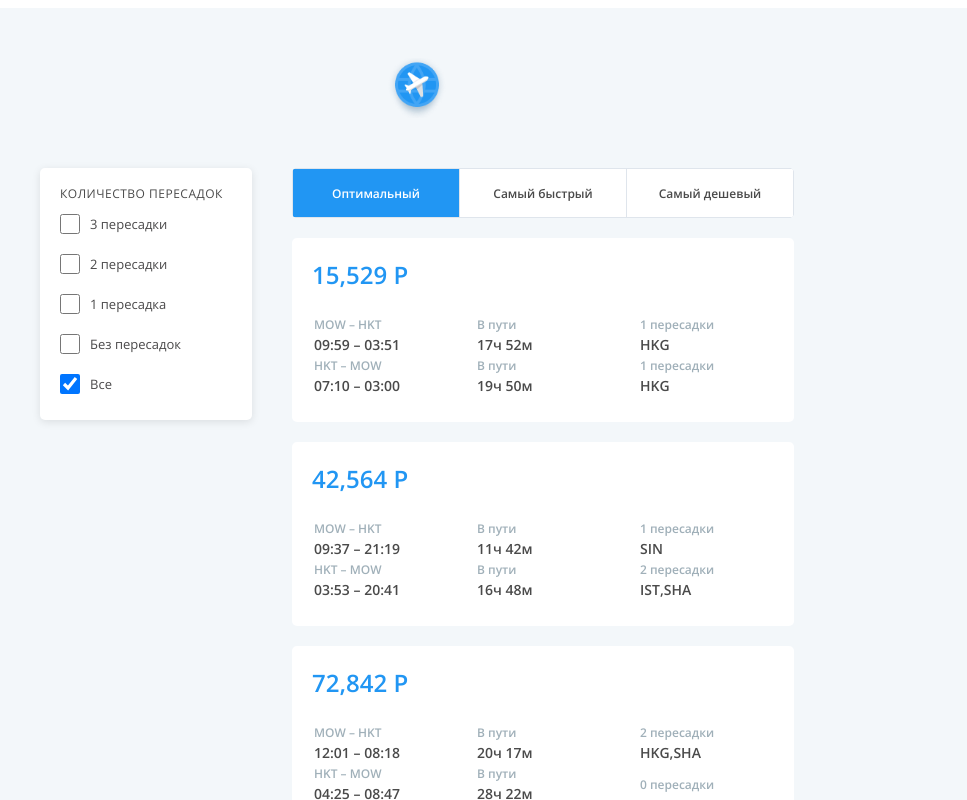
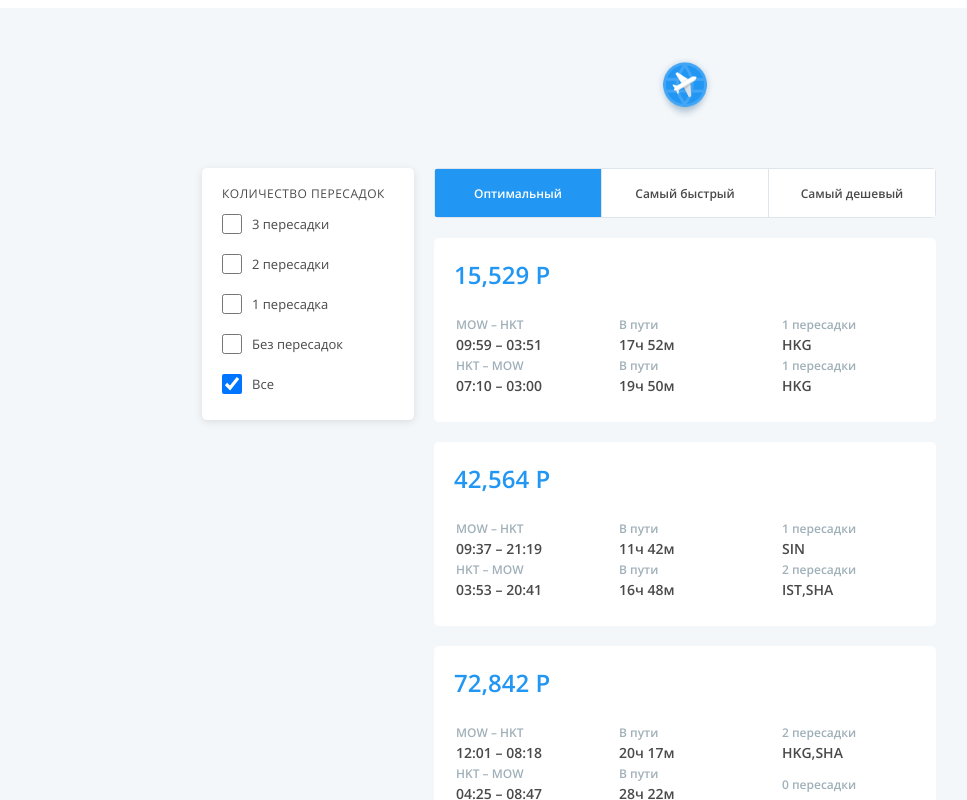
Before and after one commit to NineBots/aviasales_test, a website: page index.html in a window 1280 px wide. Both pictures are taken after a click on the element "Оптимальный". Shown: the top 800 px of the page, without its empty margins (71-1038 px from the left). Drawn offline with Linux system fonts and the light colour scheme; no server answers.

Commit message:
third commit

```diff
--- a/css/main.css
+++ b/css/main.css
@@ -14,6 +14,12 @@
   font-weight: 600;
   src: url('../fonts/open-sans-v40-cyrillic_latin-600.woff2') format('woff2'); /* Chrome 36+, Opera 23+, Firefox 39+, Safari 12+, iOS 10+ */
 }
+.left-column{
+  display: flex;
+  flex-wrap: wrap;
+  justify-content: start;
+  margin-top: 160px;
+}
 * {
   box-sizing: border-box;
 }
@@ -27,31 +33,44 @@ html{
 *, *::before, *::after{
   box-sizing: inherit;
 }
-
+.logo-block{
+  height: 160px;
+  display: flex;
+}
 .ticket-column{
   display: flex;
   flex-wrap: wrap;
   flex-direction: column;
   margin-right: 20px;
 }
+.center{
+  display: flex;
+  flex-wrap: wrap;
+  flex-direction: column;
+  overflow: hidden;
+  align-items: center;
+  margin-left: 20px;
+}
 
 .content {
   width: 100%;
-  height: 1350px;
+  height: 100%;
   background: rgba(243,247,250,1);
   opacity: 1;
   position: relative;
   top: 0px;
   left: 0px;
   overflow: hidden;
+  display: flex;
+  flex-direction: row;
+  justify-content:center;
 }
 .tickets-container{
   width: 502px;
   height: auto;
   opacity: 1;
-  position: absolute;
-  top: 230px;
-  left: 355px;
+  flex: 1; /*  Занимаем оставшееся пространство */
+  margin-bottom: 20px; /*  Создаем пространство между блоками */
   display: flex;
   flex-wrap: wrap;
   flex-direction: column;
@@ -89,9 +108,7 @@ th{
   width: 502px;
   height: 50px;
   opacity: 1;
-  position: absolute;
-  top: 1250px;
-  left: 355px;
+  margin-top: 20px; /*  Располагаем внизу */
   background-color: #2196F3;
   text-align: center;
   display: flex;
@@ -167,11 +184,9 @@ th{
   display: table;
 }
 .sort-container{
-  position: absolute;
+  margin-bottom: 20px; /*  Создаем пространство между блоками */
   width: 502px;
   height: 50px;
-  top: 160px;
-  left: 355px;
   border-radius: 5px;
   overflow: hidden;
 }
@@ -211,7 +226,7 @@ th{
 }
 .filter-container {
   max-width: 232px;
-  min-height: 252px;
+  max-height: 252px;
   height: auto;
   padding-left: 20px;
   padding-top: 20px;
@@ -220,9 +235,7 @@ th{
   background-size: cover;
   border-radius: 5px;
   opacity: 1;
-  position: absolute;
-  top: 160px;
-  left: 103px;
+  margin-bottom: 20px; /*  Создаем пространство между блоками */
   overflow: hidden;
   background: rgba(255,255,255,1);
   box-shadow: 0px 2px 8px rgba(0, 0, 0, 0.10000000149011612);
@@ -288,13 +301,26 @@ th{
   background-position: center center;
   background-size: cover;
   opacity: 1;
-  position: absolute;
-  top: 50px;
-  left: 450px;
+  max-width: 60px; /*  Максимальная ширина */
+  max-height: 60px; /*  Максимальная высота */
+  margin:auto; /*  Создаем пространство между блоками */
   overflow: hidden;
+  vertical-align: middle;
 }
 .logo-img{
   object-fit: cover;
   width: 100%;
   height: 100%;
 }
+@media screen and (max-width: 768px) {
+  .content {
+    flex-direction: column; /*  Элементы располагаются друг под другом */
+  }
+  .left-column{
+    margin-top: 0;
+    justify-content: center;
+  }
+  .center{
+    margin-left: 0;
+  }
+}
--- a/index.html
+++ b/index.html
@@ -8,34 +8,7 @@
     </head>
     <body>
         <div class="content">
-            <div class="more-elems-button">
-                <span class="more-elems-txt">Показать еще 5 билетов!</span>
-            </div>
-            <div class="tickets-container">
-
-            </div>
-            <div class="sort-container">
-                <table class="sort-table">
-                    <tr>
-                        <td class="sort-td">
-                            <div class="sort-button active" id="optimal">
-                                <span class="sort-txt">Оптимальный</span>
-                            </div>
-                        </td>
-                        <td class="sort-td">
-                            <div class="sort-button" id="fastest">
-                                <span class="sort-txt">Самый быстрый</span>
-                            </div>
-                        </td>
-                        <td class="sort-td">
-                            <div class="sort-button" id="cheapest">
-                                <span class="sort-txt">Самый дешевый</span>
-                            </div>
-                        </td>
-                    </tr>
-
-                </table>
-            </div>
+            <div class="left-column">
                 <div class="filter-container">
                     <span class="parametr-name">Количество пересадок</span>
                     <ul class="filter-ul">
@@ -70,12 +43,41 @@
                             </div>
                         </li>
                     </ul>
-
                 </div>
+            </div>
+            <div class="center">
+                <div class="logo-block">
                     <div class="logo-container">
                         <img class= "logo-img" src = "./src/images/logo.png">
                     </div>
                 </div>
+                <div class="sort-container">
+                    <table class="sort-table">
+                        <tr>
+                            <td class="sort-td">
+                                <div class="sort-button active" id="optimal">
+                                    <span class="sort-txt">Оптимальный</span>
+                                </div>
+                            </td>
+                            <td class="sort-td">
+                                <div class="sort-button" id="fastest">
+                                    <span class="sort-txt">Самый быстрый</span>
+                                </div>
+                            </td>
+                            <td class="sort-td">
+                                <div class="sort-button" id="cheapest">
+                                    <span class="sort-txt">Самый дешевый</span>
+                                </div>
+                            </td>
+                        </tr>
+
+                    </table>
+                </div>
+                <div class="tickets-container">
+
+                </div>
+            </div>
+
         </div>
         <script src="./js/main.js"></script>
     </body>
--- a/js/main.js
+++ b/js/main.js
@@ -1,88 +1,125 @@
+//значения фильтра
 var filter_values = ["-1"];
+//значения сортировки
 var sort_value = "Оптимальный";
+
+
+//при создании
 (function(){
   const checkboxAll = document.querySelector("#checkbox_all");
   checkboxAll.checked = new Boolean(true);
-  updateTickets_Local();
+  updateTickets();
 
   // Выбираем все кнопки сортировки
   const sortButtons = document.querySelectorAll(".sort-button");
 
-  // Добавляем обработчик клика для каждой кнопки
+  //обработчик клика для каждой кнопки
   sortButtons.forEach(button => {
     button.addEventListener("click", () => {
+
       // Убираем класс "active" у всех кнопок
       sortButtons.forEach(b => b.classList.remove("active"));
-
       // Добавляем класс "active" нажатой кнопке
       button.classList.add("active");
+
       sort_value = button.id;
-      updateTickets_Local();
+      updateTickets();
     });
   });
 
+  //обработчик изменения для каждого checkbox
   const checkboxes = document.querySelectorAll(".checkbox");
     checkboxes.forEach(checkbox => {
       checkbox.addEventListener('change', () => {
+
         filter_values = [];
+        //получаем все нажатые чекбоксы
         active_checkboxes = document.querySelectorAll(".checkbox:checked");
+        //добавляем их к массиву с фильтрами
         active_checkboxes.forEach(checkbox => filter_values.push(checkbox.value));
-        updateTickets_Local();
+        updateTickets();
       });
     });
 }());
 
-function updateTickets_Local(){
-  fetch('http://localhost:3000/tickets',{
-    method: "GET"})
-  .then(res => {
-    if(res.ok){
-      return res.json();
+
+//получить билеты из источника
+async function updateTickets() {
+  json_server_url = 'http://localhost:3000/tickets';
+  json_local_path = './test_data.json';
+
+  try {
+    const res = await fetch(json_local_path);
+    if (res.ok) {
+      const data = await res.json();
+      addTickets(data.tickets);
+    } else {
+      console.error('Ошибка:', res.status);
     }
-    else{
-      console.log(error);
+  } catch (error) {
+    const res = await fetch(json_server_url);
+    if (res.ok) {
+      const data = await res.json();
+      addTickets(data.tickets);
+    } else {
+      console.error('Ошибка:', res.status);
     }
-  })
-  .then(data => addTickets(data))
-  .catch(updateTickets_Public())
+  }
 }
 
-function updateTickets_Public(){
-  fetch('./test_data.json')
-   .then(res => {
-      return res.json();
-  })
-  .then(data => addTickets(data.tickets))
-  }
 
+//добавить билеты
 function addTickets(tickets){
   const ticketsContainer = document.querySelector(".tickets-container");
   ticketsContainer.innerHTML = "";
-  tickets_limit = 0;
-  ticket_index=0;
-  if(sort_value == "fastest"){
+
+  //сортировка
+  if (sort_value == "fastest"){
     tickets.sort((a,b) => {
-      a_duration = a.segments[0].duration + a.segments[1].duration;
-      b_duration = b.segments[0].duration + b.segments[1].duration;
-      return a_duration-b_duration;
+      return (a.segments[0].duration + a.segments[1].duration) -
+             (b.segments[0].duration + b.segments[1].duration);
     })
   }
   else if(sort_value == "cheapest"){
-    tickets.sort((a,b) => {
-      a_price = a.price;
-      b_price = b.price;
-      return a_price-b_price;
-    })
+    tickets.sort((a,b) => {return a.price - b.price})
   }
+
+  //фильтрация и отображение
+  tickets_limit = 0;
+  ticket_index = 0;
   while(tickets_limit != 5){
     ticket = tickets[ticket_index];
-    stops = 0;
-    ticket.segments.forEach(segment => {
-      segment.stops.forEach(() => stops+=1)
-    })
-    if(filter_values.includes(""+stops) || filter_values.includes("-1") || filter_values.length == 0){
-      price = new Intl.NumberFormat().format(ticket.price)
-      ticketsContainer.innerHTML += `
+    stops = getNumOfStops(ticket);
+
+    if (filter_values.includes(""+stops) ||
+        filter_values.includes("-1") ||
+        filter_values.length == 0) {
+      putTicketInContainer(ticketsContainer, ticket);
+      tickets_limit += 1;
+    }
+    ticket_index+=1;
+  }
+  ticketsContainer.innerHTML += `
+  <div class="more-elems-button">
+    <span class="more-elems-txt">Показать еще 5 билетов!</span>
+  </div>
+  `
+}
+
+
+//получить кол-во пересадок
+function getNumOfStops(ticket){
+  stops = 0
+  ticket.segments.forEach(segment => {
+    segment.stops.forEach(() => stops+=1)
+  })
+  return stops;
+}
+
+//добавить один элемент в контейнер
+function putTicketInContainer(container, ticket){
+  price = new Intl.NumberFormat().format(ticket.price)
+      container.innerHTML += `
       <div class="ticket-card">
         <div class = "ticket-header">
             <div class="price-container">
@@ -95,28 +132,28 @@ function addTickets(tickets){
             ${getSegments(ticket)}
         </table>
       </div>`;
-      tickets_limit += 1;
-    }
-    ticket_index+=1;
-
-  }
 }
 
+
+//заполнить недостающие цифры нулями
 function fillWithZeros(length_of_num, num){
   return ('0'.repeat(length_of_num) + num).slice(length_of_num*-1);
 }
+
+
+//получить сегменты билета
 function getSegments(ticket){
-  console.log(ticket);
   segments_html = "";
   ticket.segments.forEach(segment => {
     origin = segment.origin;
     destination = segment.destination;
     departure_date = new Date(segment.date);
-    departure_time = fillWithZeros(2,departure_date.getHours()) + ':' + fillWithZeros(2,departure_date.getMinutes());
+    departure_time = dateToTime(departure_date);
     stops = segment.stops;
     duration = segment.duration;
     arrival_date = new Date(departure_date.getTime() + duration * 60 * 1000);
-    arrival_time = `${fillWithZeros(2,arrival_date.getHours())}:${fillWithZeros(2,arrival_date.getMinutes())}`;
+    arrival_time = dateToTime(arrival_date);
+
     segments_html += `
     <tr class = "info-row">
       <th>
@@ -140,6 +177,12 @@ function getSegments(ticket){
     </tr>
     `;
   })
-
   return segments_html;
 }
+
+
+//привести дату к hh:mm
+function dateToTime(date){
+  return fillWithZeros(2, date.getHours()) + ':' +
+          fillWithZeros(2, date.getMinutes());
+}
```
Lines whose indentation alone changed are shown as unchanged.
